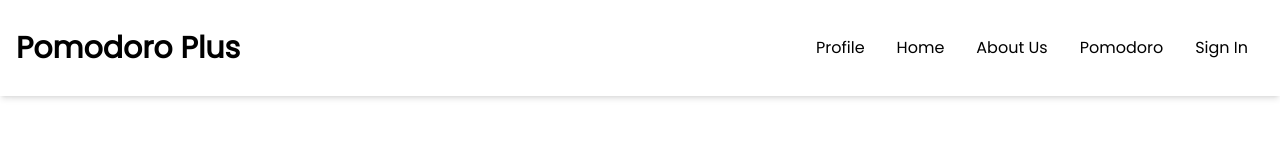
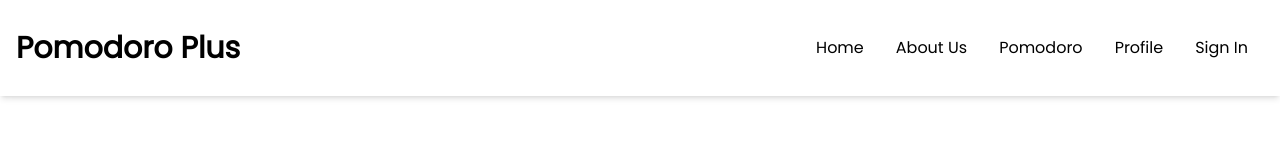
Before and after one commit to raphaelpalacio/CS370Project, a React (Create React App) app: page / in a window 1280 px wide. Shown: the top 160 px of the page. Built offline with nearby package versions, Linux system fonts and the light colour scheme; no server answers.

Commit message:
Navbar hover effect

```diff
--- a/src/components/Navbar.js
+++ b/src/components/Navbar.js
@@ -2,6 +2,7 @@ import React, { useState } from "react";
 import { useAuth0 } from "@auth0/auth0-react";
 import { AiOutlineClose, AiOutlineMenu } from "react-icons/ai";
 import { Link } from "react-router-dom";
+
 
 const Navbar = () => {
   const [nav, setNav] = useState(false);
@@ -24,20 +25,20 @@ const Navbar = () => {
       <Link to="/" className="text-3xl font-bold">
         Pomodoro Plus
       </Link>
-      <ul className="hidden md:flex items-center">
-      <li className="p-4">
+      <ul className="hidden md:flex items-center ">
+        <li className="p-4 hover:text-purple-700">
+          <Link to="/">Home</Link>
+        </li>
+        <li className="p-4 hover:text-purple-700">
+          <Link to="/about">About Us</Link>
+        </li>
+        <li className="p-4 hover:text-purple-700">
+          <Link to="/pomodoro">Pomodoro</Link>
+        </li>
+        <li className="p-4 hover:text-purple-700">
           <Link to="/">Profile</Link>
         </li>
-        <li className="p-4">
-          <Link to="/">Home</Link>
-        </li>
-        <li className="p-4">
-          <Link to="/about">About Us</Link>
-        </li>
-        <li className="p-4">
-          <Link to="/pomodoro">Pomodoro</Link>
-        </li>
-        <li className="p-4 cursor-pointer" onClick={handleSignInOut}>
+        <li className="p-4 cursor-pointer hover:text-purple-700" onClick={handleSignInOut}>
           {isAuthenticated ? "Sign Out" : "Sign In"}
         </li>
       </ul>
```
